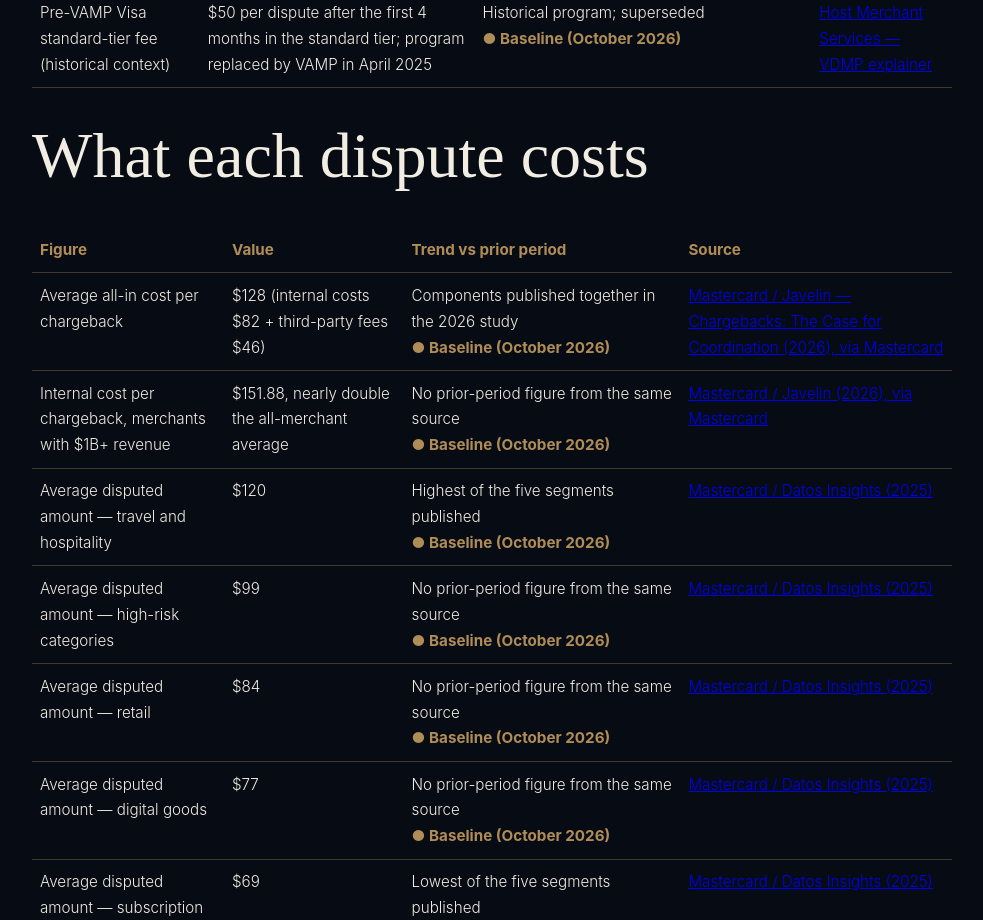
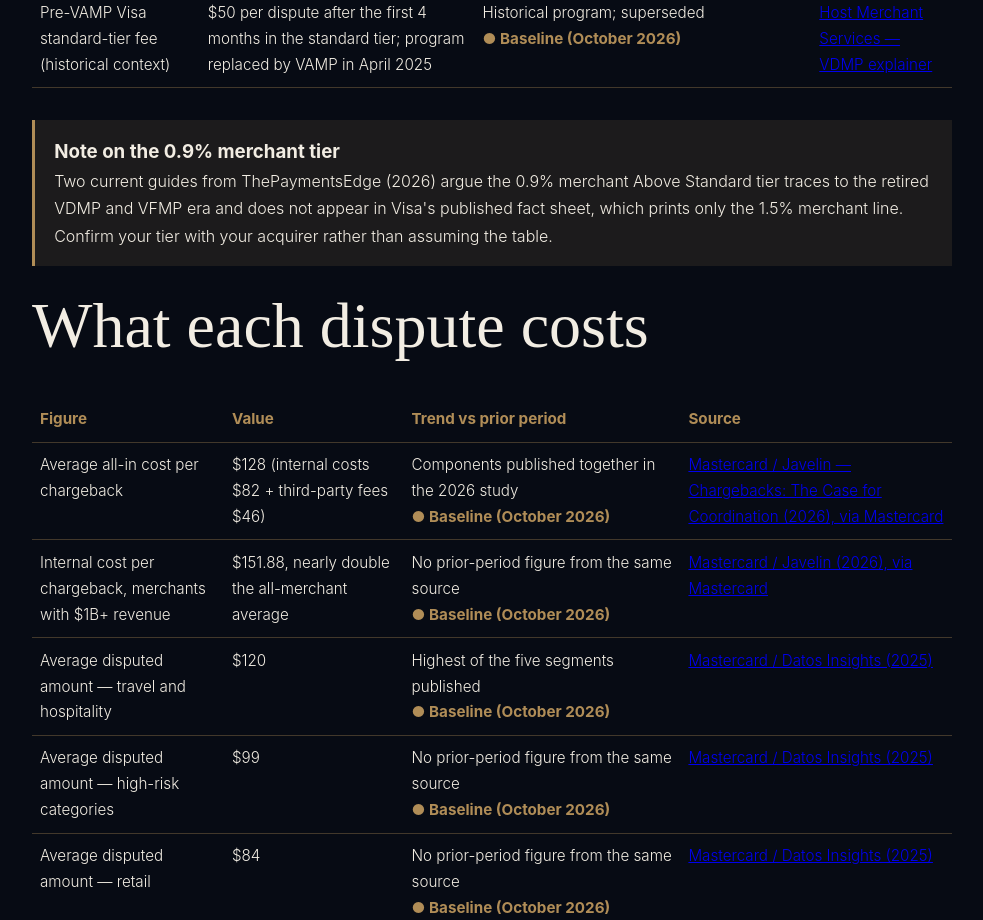
Before and after one commit to primedomaincapital/chargebackrates, a plain HTML site: page market-data.html in a window 1280 px wide. Shown: the part 1200-2120 px from the top of the page, without its empty margins (148-1131 px from the left). Drawn offline with Linux system fonts and the light colour scheme.

Commit message:
Add VAMP 0.9% tier caveat to market-data (content expansion)
Added a note on the 0.9% merchant tier and updated the average all-in cost per chargeback.

```diff
--- a/market-data.html
+++ b/market-data.html
@@ -141,7 +141,7 @@ main h1{font-size:clamp(30px,8.5vw,58px)!important;line-height:1.15!important}
 <tr><td>Mastercard Excessive Chargeback Merchant (ECM) trigger</td><td>1.5% ratio and 100+ chargebacks in a month</td><td>No prior-period figure from the same source<br><span class="trend-base">● Baseline (October 2026)</span></td><td><a href="https://www.bznpay.com/chargeback-calculator/index.html">BZN Pay — chargeback threshold reference</a></td></tr>
 <tr><td>Mastercard High-Excessive (HECM) trigger</td><td>3.0% ratio and 300+ chargebacks in a month</td><td>No prior-period figure from the same source<br><span class="trend-base">● Baseline (October 2026)</span></td><td><a href="https://www.bznpay.com/chargeback-calculator/index.html">BZN Pay — chargeback threshold reference</a></td></tr>
 <tr><td>Pre-VAMP Visa standard-tier fee (historical context)</td><td>$50 per dispute after the first 4 months in the standard tier; program replaced by VAMP in April 2025</td><td>Historical program; superseded<br><span class="trend-base">● Baseline (October 2026)</span></td><td><a href="https://hostmerchantservices.com/articles/what-is-the-visa-dispute-monitoring-program-vdmp/">Host Merchant Services — VDMP explainer</a></td></tr>
-</tbody></table>
+</tbody></table> <div class="dp-note"><h3>Note on the 0.9% merchant tier</h3><p>Two current guides from ThePaymentsEdge (2026) argue the 0.9% merchant Above Standard tier traces to the retired VDMP and VFMP era and does not appear in Visa's published fact sheet, which prints only the 1.5% merchant line. Confirm your tier with your acquirer rather than assuming the table.</p></div>
 <h2>What each dispute costs</h2>
 <table class="dp-table"><thead><tr><th>Figure</th><th>Value</th><th>Trend vs prior period</th><th>Source</th></tr></thead><tbody>
 <tr><td>Average all-in cost per chargeback</td><td>$128 (internal costs $82 + third-party fees $46)</td><td>Components published together in the 2026 study<br><span class="trend-base">● Baseline (October 2026)</span></td><td><a href="https://www.mastercard.com/global/en/news-and-trends/Insights/2025/what-s-the-true-cost-of-a-chargeback-in-2025.html?ref=hackernoon.com">Mastercard / Javelin — Chargebacks: The Case for Coordination (2026), via Mastercard</a></td></tr>
```
